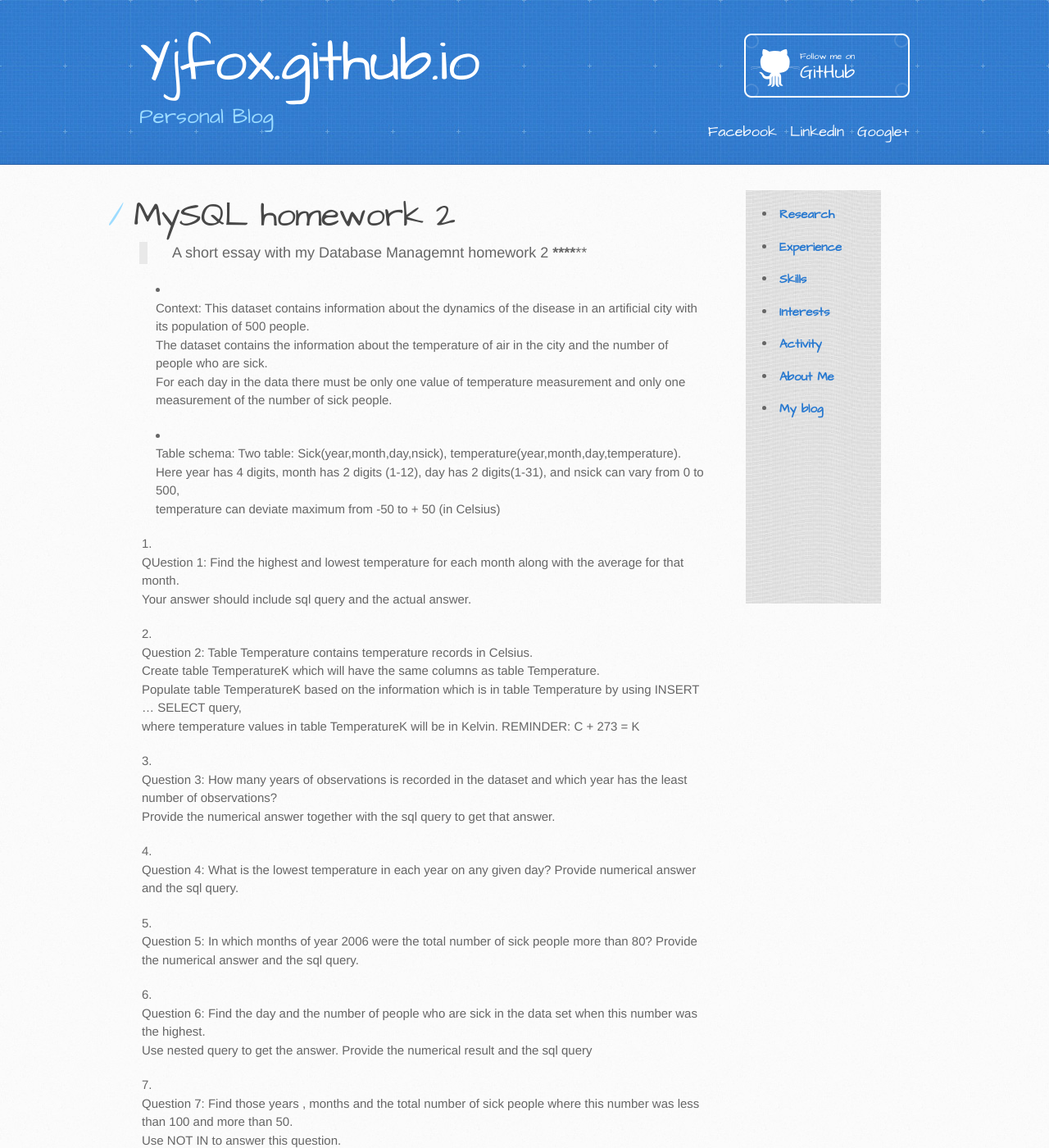
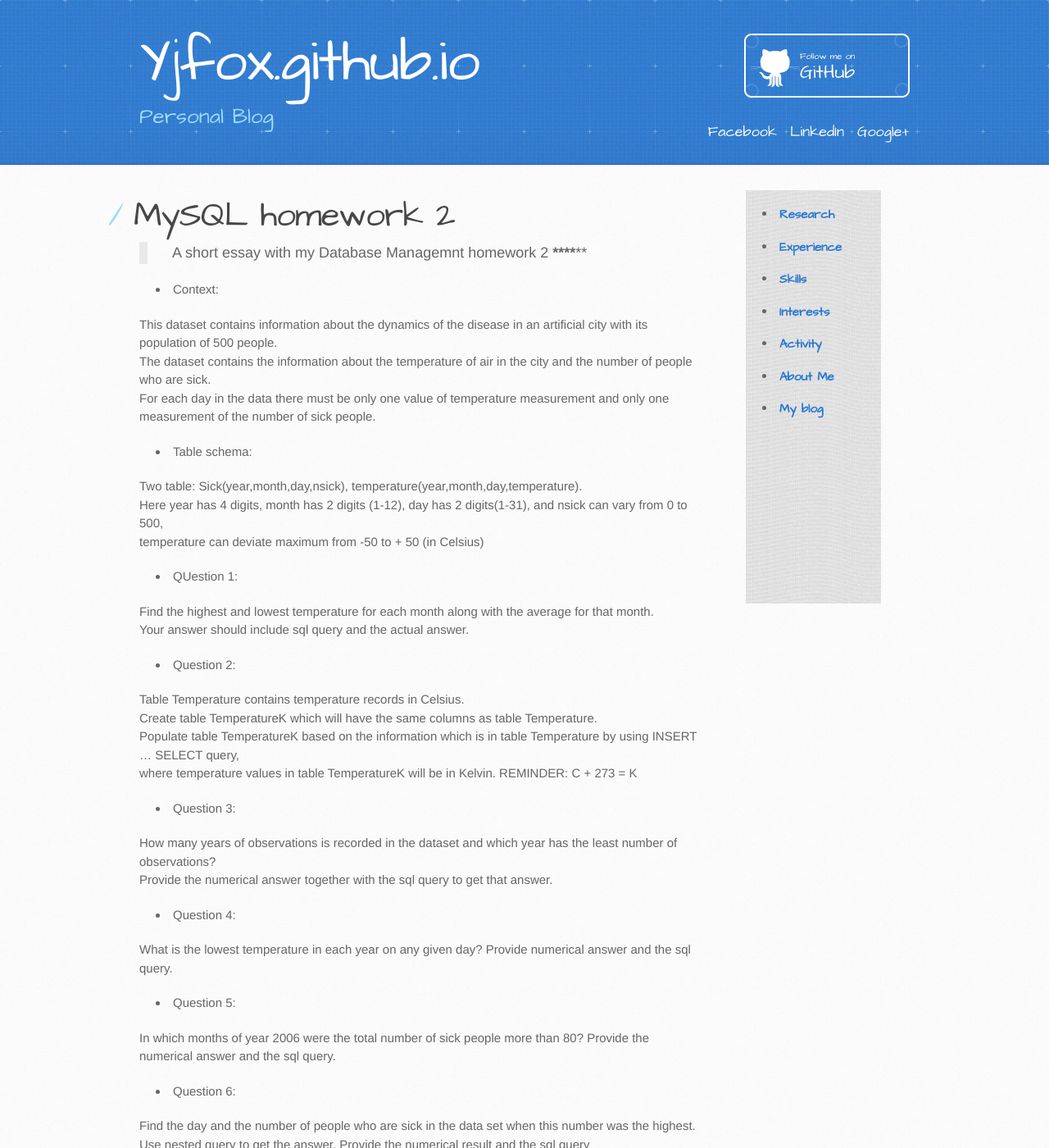
Before and after one commit to yjfox/yjfox.github.io, a Jekyll site: the page built from _posts/2013-10-06-mysql.md, in a window 1280 px wide and 1400 px high. Shown: the whole window at 82% size. Built offline with Jekyll 4.4.1, drawn with Linux system fonts in a browser that asks for light colours; Markdown is read by kramdown in place of the engine named in the settings; some of the changed lines change nothing that is shown; some of the changed text lies outside the part shown.

Commit message:
post edit

```diff
--- a/_posts/2013-10-06-mysql.md
+++ b/_posts/2013-10-06-mysql.md
@@ -11,44 +11,54 @@ brief: A short essay with my Database Managemnt homework 2
 **************
 
 + Context:
+
 This dataset contains information about the dynamics of the disease in an artificial city with its population of 500 people.
 The dataset contains the information about the temperature of air in the city and the number of people who are sick.
 For each day in the data there must be only one value of temperature measurement and only one measurement of the number of sick people.
 
 + Table schema:
+
 Two table: Sick(year,month,day,nsick), temperature(year,month,day,temperature).
 Here year has 4 digits, month has 2 digits (1-12), day has 2 digits(1-31), and nsick can vary from 0 to 500,
 temperature can deviate maximum from -50 to + 50 (in Celsius)
 
-1. QUestion 1:
++ QUestion 1:
+
 Find the highest and lowest temperature for each month along with the average for that month.
 Your answer should include sql query and the actual answer.
 
-2. Question 2:
++ Question 2:
+
 Table Temperature contains temperature records in Celsius.
 Create table TemperatureK which will have the same columns as table Temperature.
 Populate table TemperatureK based on the information which is in table Temperature by using INSERT ... SELECT query,
 where temperature values in table TemperatureK will be in Kelvin.
 REMINDER: C + 273 = K
 
-3. Question 3:
++ Question 3:
+
 How many years of observations is recorded in the dataset and which year has the least number of observations?
 Provide the numerical answer together with the sql query to get that answer.
 
-4. Question 4:
++ Question 4:
+
 What is the lowest temperature in each year on any given day? Provide numerical answer and the sql query.
 
-5. Question 5:
++ Question 5:
+
 In which months of year 2006 were the total number of sick people more than 80? Provide the numerical answer and the sql query.
 
-6. Question 6:
++ Question 6:
+
 Find the day and the number of people who are sick in the data set when this number was the highest.
 Use nested query to get the answer. Provide the numerical result and the sql query
 
-7. Question 7:
++ Question 7:
+
 Find those years , months and the total number of sick people where this number was less than 100 and more than 50.
 Use NOT IN to answer this question.
 
-8. Question 8:
++ Question 8:
+
 Find those months in year 2003 when there are some days in that month the number of sick people was greater than 100.
 Use nested queries. Provide the numerical answer and the sql query. Use EXISTS to answer this question.
```
